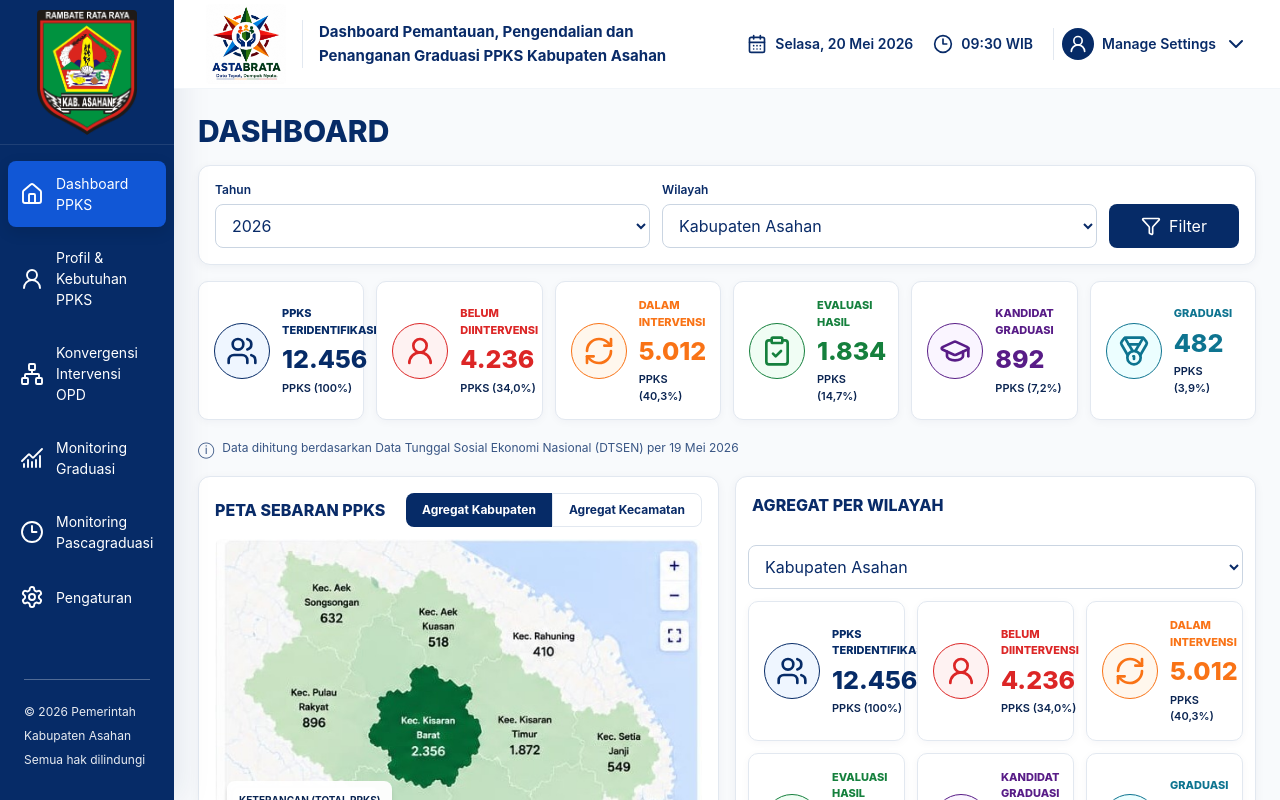
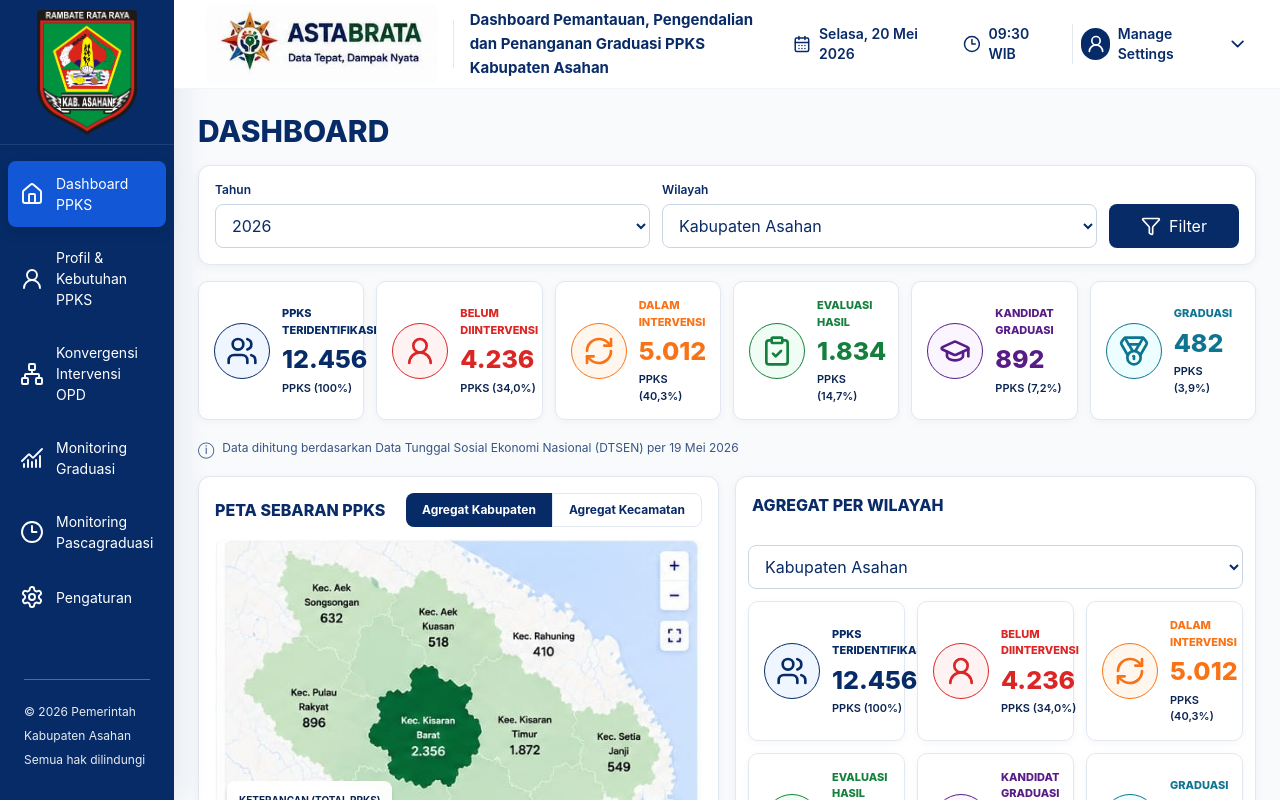
Before and after one commit to fadillahrizki/astabrata, a React (Vite) app: page / in a window 1280 px wide. Shown: the top 800 px of the page. Built offline with nearby package versions, Linux system fonts and the light colour scheme.

Commit message:
edit astabrata logo

```diff
--- a/dev-dist/sw.js
+++ b/dev-dist/sw.js
@@ -81,7 +81,7 @@ define(['./workbox-7e5eb42b'], (function (workbox) { 'use strict';
     "revision": "3ca0b8505b4bec776b69afdba2768812"
   }, {
     "url": "index.html",
-    "revision": "0.jveakon4kco"
+    "revision": "0.qrm3ssu4bdg"
   }], {});
   workbox.cleanupOutdatedCaches();
   workbox.registerRoute(new workbox.NavigationRoute(workbox.createHandlerBoundToURL("index.html"), {
--- a/src/components/Header.jsx
+++ b/src/components/Header.jsx
@@ -7,7 +7,7 @@ import {
 } from "lucide-react";
 import Dropdown from "./Dropdown";
 
-import astabrata from "../assets/astabrata.jpeg";
+import astabrata from "../assets/astabrata.jpg";
 export default function Header({ open, setOpen }) {
   const menuItems = [
     {
@@ -30,7 +30,7 @@ export default function Header({ open, setOpen }) {
         <div className="hidden sm:flex items-center gap-4">
           <img
             src={astabrata}
-            className="object-cover rounded-sm w-20 h-20"
+            className="object-cover rounded-sm h-20"
             alt="Astabrata"
           />
           <div className="h-12 w-px bg-slate-200" />
```
Also changed, not shown: src/assets/astabrata.jpeg (deleted), src/assets/astabrata.jpg (added).
